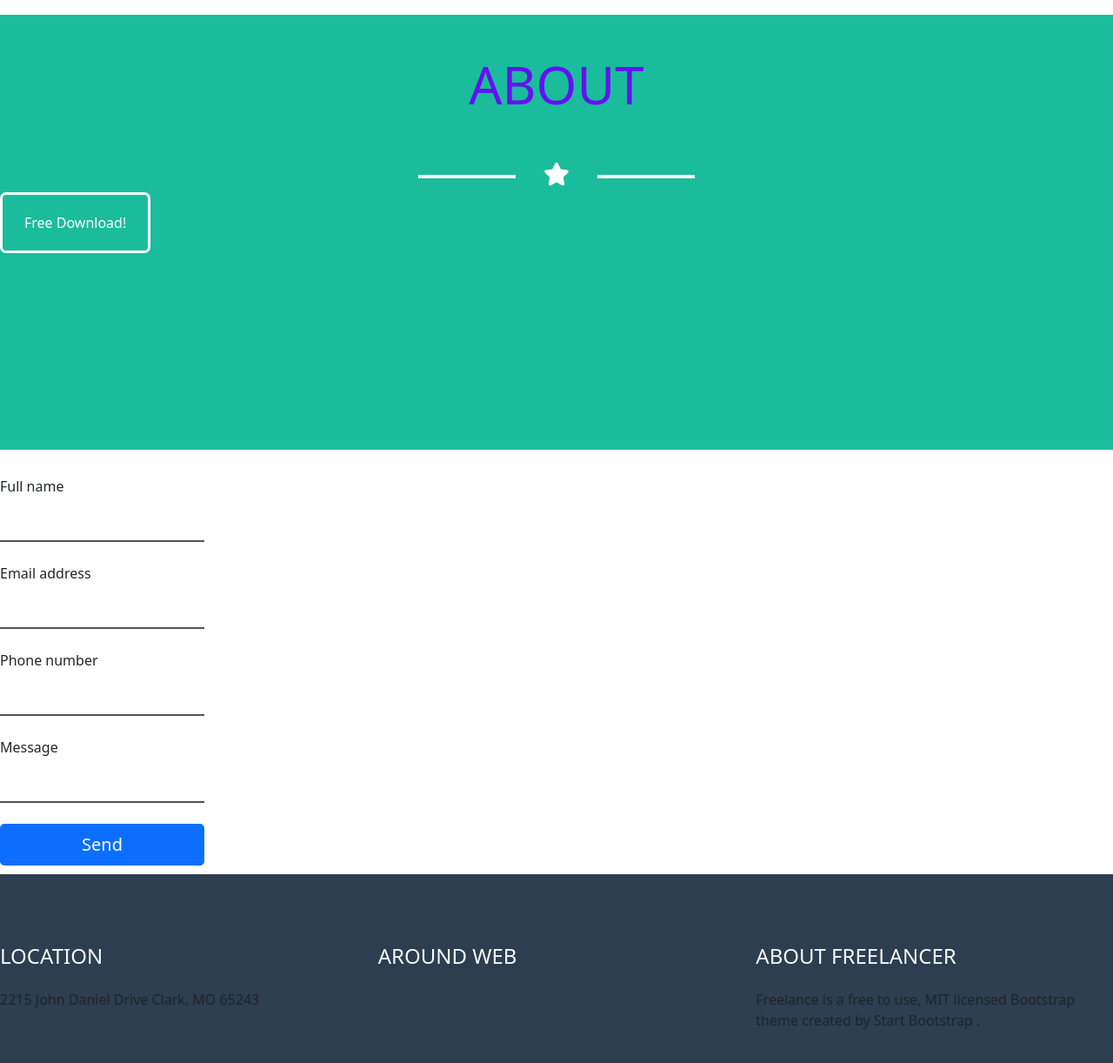
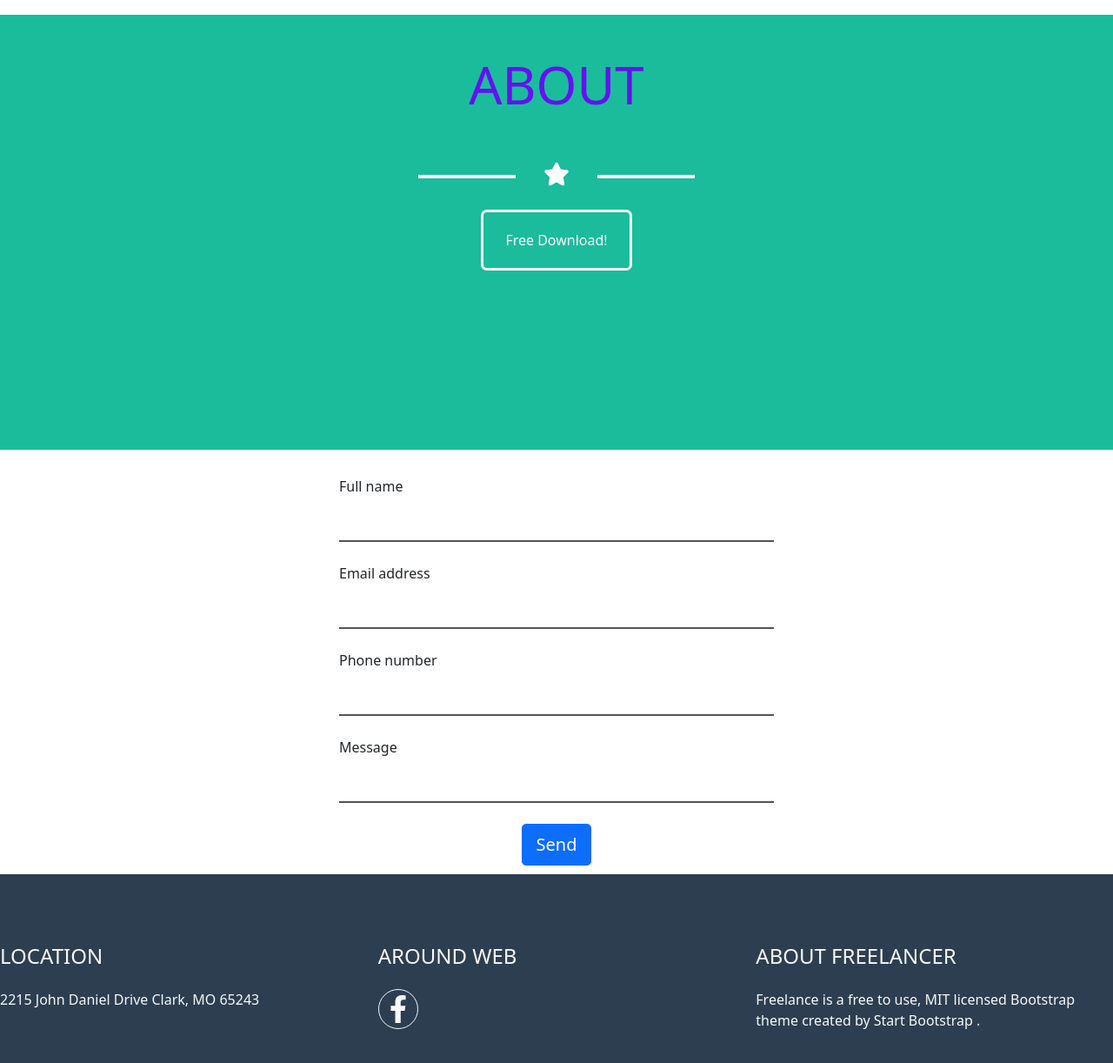
Before and after one commit to Elaheh-Djalinoosi/porfolio, a plain HTML site: page index.html in a window 1280 px wide. Shown: the part 1006-2228 px from the top of the page at 87% size. Drawn offline with nearby package versions, Linux system fonts and the light colour scheme.

Commit message:
working on the page styles and loocking

```diff
--- a/mystyle.css
+++ b/assets/styles/mystyle.css
@@ -1,6 +1,6 @@
 body {
     background-color: #fff;
-    height: 2000px;
+    height: auto;
 }
 
 .siteHeader {
@@ -121,6 +121,9 @@ h1 {
 }
 
 .mybutton {
+    display: flex;
+    margin: auto;
+    margin-top: 20px;
     background-color: #1abc9c;
     border: solid;
     border-radius: 7px;
@@ -132,7 +135,9 @@ h1 {
 }
 
 .form-container {
-    display: inline-flex;
+    display: flex;
+    max-width: 500px;
+    margin: auto;
     flex-direction: column;
     margin-top: 30px;
 }
@@ -159,6 +164,10 @@ h1 {
     background-color: #2c3e50;
 }
 
+.svg-inline--fa {
+    color: #f8f9fa;
+}
+
 .text {
     text-align: center;
 }
--- a/index.html
+++ b/index.html
@@ -13,7 +13,7 @@
 
     <link rel="stylesheet" href="  https://cdn.jsdelivr.net/npm/@fortawesome/fontawesome-free@5.15.4/css/fontawesome.min.css">
 
-    <link rel="stylesheet" href="mystyle.css">
+    <link rel="stylesheet" href="assets/styles/mystyle.css">
 </head>
 
 <body>
@@ -65,7 +65,7 @@
     <!-- <div class="container d-flex justify-center align-center"> -->
 
     <div class="container">
-        <img class="masthead-avatar mb-5" src="master.png " width="200" height="200">
+        <img class="masthead-avatar mb-5" src="assets/images/master.png " width="200" height="200">
         <div>
 
             <div class="divider-custom">
@@ -108,11 +108,11 @@
     <div class="portfolio-item-caption">
 
 
-        <img class="img-site" src="cabin.png" alt="...">
+        <img class="img-site" src="assets/images/cabin.png" alt="...">
 
-        <img class="img-site" src="circus.png" alt="...">
+        <img class="img-site" src="assets/images/circus.png" alt="...">
 
-        <img class="img-site" src="cake.png" alt="...">
+        <img class="img-site" src="assets/images/cake.png" alt="...">
     </div>
 
 
@@ -161,7 +161,7 @@
         <label for="message" class="form-lable">Message</label><br>
         <input type="text" id="fname" name="fname"><br>
 
-        <button type="button" class="btn btn-primary btn-lg">Send</button>
+        <button type="button" class="btn btn-primary btn-lg mx-auto">Send</button>
 
 
     </form>
@@ -173,21 +173,26 @@
             <div class="col-lg-4 mb-5 mb-lg-0">
                 <h4 class="text-uppercase text-light mb-4">location</h4>
 
-                <p class="textleft">2215 John Daniel Drive Clark, MO 65243</p>
+                <p class="textleft text-light">2215 John Daniel Drive Clark, MO 65243</p>
 
             </div>
-
 
             <div class="col-lg-4 mb-5  mb-lg-0">
 
                 <h4 class="text-uppercase text-light mb-4">around web</h4>
+
+                <a class="btn btn-outline-light rounded-circle">
+
+                    <svg class="svg-inline--fa fa-facebook-f fa-fw" aria-hidden="true" focusable="false" data-prefix="fab" data-icon="facebook-f" role="img" xmlns="http://www.w3.org/2000/svg" viewBox="0 0 320 512" data-fa-i2svg=""><path fill="currentColor" d="M279.1 288l14.22-92.66h-88.91v-60.13c0-25.35 12.42-50.06 52.24-50.06h40.42V6.26S260.4 0 225.4 0c-73.22 0-121.1 44.38-121.1 124.7v70.62H22.89V288h81.39v224h100.2V288z"></path></svg>
+                </a>
+
             </div>
 
             <div class="col-lg-4 mb-5  mb-lg-0">
 
                 <h4 class="text-uppercase text-light mb-4">about freelancer</h4>
 
-                <p class="textright"> Freelance is a free to use, MIT licensed Bootstrap theme created by Start Bootstrap .</p>
+                <p class="textright text-light"> Freelance is a free to use, MIT licensed Bootstrap theme created by Start Bootstrap .</p>
             </div>
 
         </div>
```
Also changed, not shown: assets/images/4043251-avatar-female-girl-woman_113291.png (renamed from 4043251-avatar-female-girl-woman_113291.png), assets/images/avataaars.svg (renamed from avataaars.svg), assets/images/cabin.png (renamed from cabin.png), assets/images/cake.png (renamed from cake.png), assets/images/circus.png (renamed from circus.png), assets/images/master.png (renamed from master.png).
